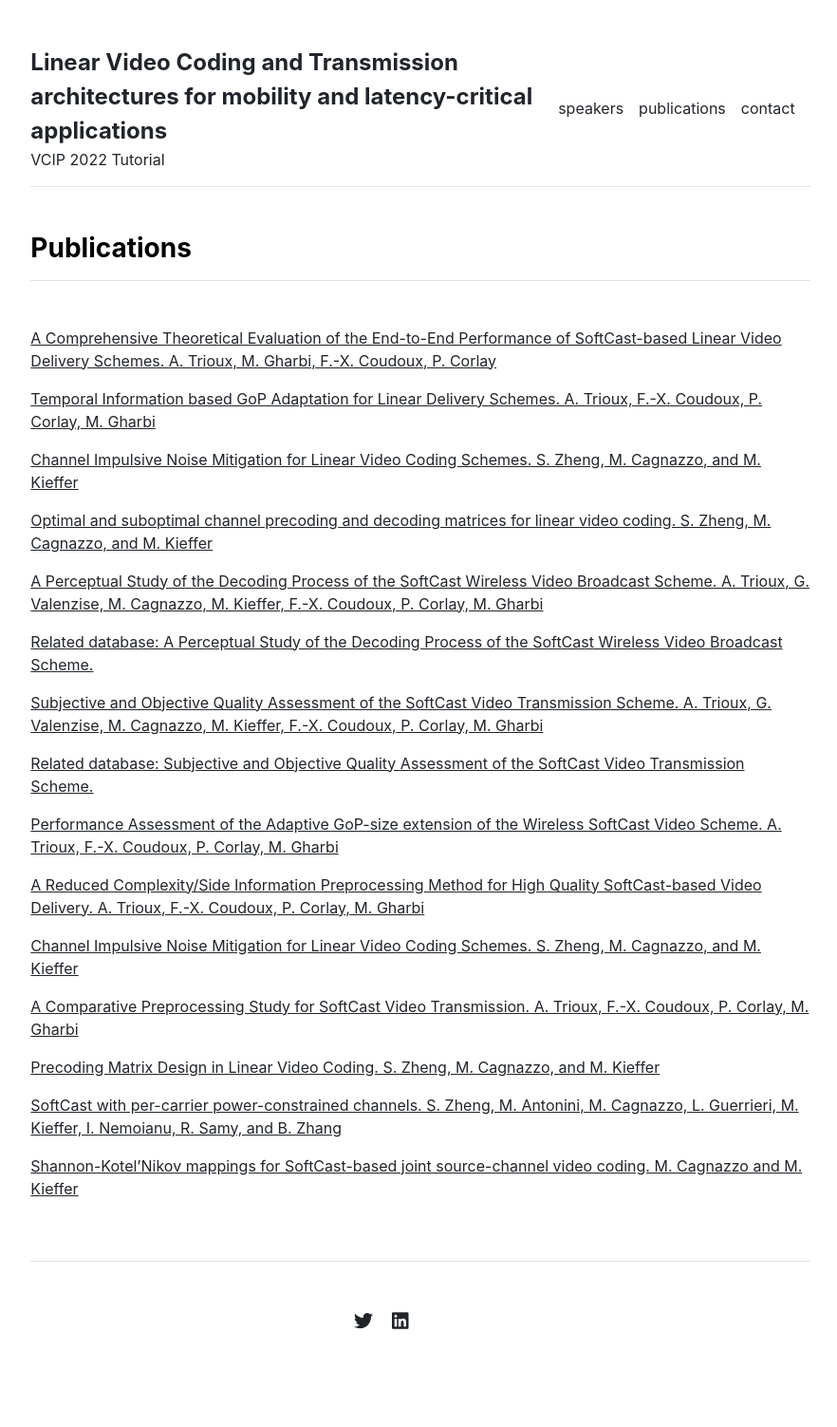
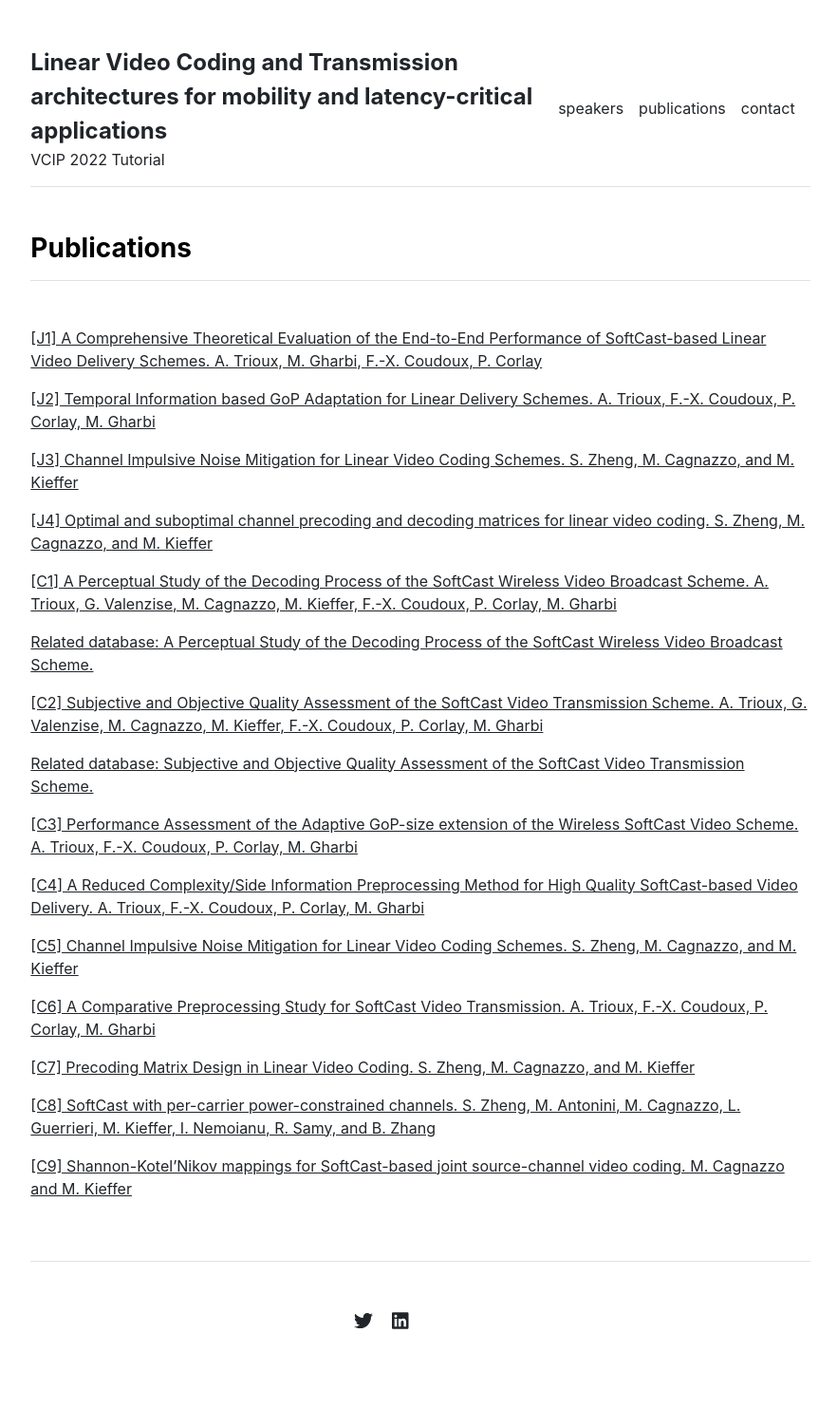
Before and after one commit to XiaYi59/LVCT, a Jekyll site: the page built from publications.md, in a window 1280 px wide. Shown: the whole page at 95% size, without its empty margins (197-1079 px from the left). Built offline with Jekyll 4.4.1, drawn with Linux system fonts in a browser that asks for light colours.

Commit message:
Update publications.yml

```diff
--- a/_data/publications.yml
+++ b/_data/publications.yml
@@ -1,25 +1,25 @@
 featured:
-- {name: 'A Comprehensive Theoretical Evaluation of the End-to-End Performance of SoftCast-based Linear Video Delivery Schemes. A. Trioux, M. Gharbi, F.-X. Coudoux, P. Corlay', url: 'https://doi.org/10.1016/j.image.2021.116369'}
-- {name: 'Temporal Information based GoP Adaptation for Linear Delivery Schemes. A. Trioux, F.-X. Coudoux, P. Corlay, M. Gharbi', url: 'https://doi.org/10.1016/j.image.2019.115734'}
-- {name: 'Channel Impulsive Noise Mitigation for Linear Video Coding Schemes. S. Zheng, M. Cagnazzo, and M. Kieffer', url: 'https://doi.org/10.1109/TCSVT.2019.2937451'}
-- {name: 'Optimal and suboptimal channel precoding and decoding matrices for linear video coding. S. Zheng, M. Cagnazzo, and M. Kieffer', url: 'https://doi.org/10.1016/j.image.2019.06.011'}
+- {name: '[J1] A Comprehensive Theoretical Evaluation of the End-to-End Performance of SoftCast-based Linear Video Delivery Schemes. A. Trioux, M. Gharbi, F.-X. Coudoux, P. Corlay', url: 'https://doi.org/10.1016/j.image.2021.116369'}
+- {name: '[J2] Temporal Information based GoP Adaptation for Linear Delivery Schemes. A. Trioux, F.-X. Coudoux, P. Corlay, M. Gharbi', url: 'https://doi.org/10.1016/j.image.2019.115734'}
+- {name: '[J3] Channel Impulsive Noise Mitigation for Linear Video Coding Schemes. S. Zheng, M. Cagnazzo, and M. Kieffer', url: 'https://doi.org/10.1109/TCSVT.2019.2937451'}
+- {name: '[J4] Optimal and suboptimal channel precoding and decoding matrices for linear video coding. S. Zheng, M. Cagnazzo, and M. Kieffer', url: 'https://doi.org/10.1016/j.image.2019.06.011'}
 
 index:
-- {name: 'A Comprehensive Theoretical Evaluation of the End-to-End Performance of SoftCast-based Linear Video Delivery Schemes. A. Trioux, M. Gharbi, F.-X. Coudoux, P. Corlay', url: 'https://doi.org/10.1016/j.image.2021.116369'}
-- {name: 'Temporal Information based GoP Adaptation for Linear Delivery Schemes. A. Trioux, F.-X. Coudoux, P. Corlay, M. Gharbi', url: 'https://doi.org/10.1016/j.image.2019.115734'}
-- {name: 'Channel Impulsive Noise Mitigation for Linear Video Coding Schemes. S. Zheng, M. Cagnazzo, and M. Kieffer', url: 'https://doi.org/10.1109/TCSVT.2019.2937451'}
-- {name: 'Optimal and suboptimal channel precoding and decoding matrices for linear video coding. S. Zheng, M. Cagnazzo, and M. Kieffer', url: 'https://doi.org/10.1016/j.image.2019.06.011'}
+- {name: '[J1] A Comprehensive Theoretical Evaluation of the End-to-End Performance of SoftCast-based Linear Video Delivery Schemes. A. Trioux, M. Gharbi, F.-X. Coudoux, P. Corlay', url: 'https://doi.org/10.1016/j.image.2021.116369'}
+- {name: '[J2] Temporal Information based GoP Adaptation for Linear Delivery Schemes. A. Trioux, F.-X. Coudoux, P. Corlay, M. Gharbi', url: 'https://doi.org/10.1016/j.image.2019.115734'}
+- {name: '[J3] Channel Impulsive Noise Mitigation for Linear Video Coding Schemes. S. Zheng, M. Cagnazzo, and M. Kieffer', url: 'https://doi.org/10.1109/TCSVT.2019.2937451'}
+- {name: '[J4] Optimal and suboptimal channel precoding and decoding matrices for linear video coding. S. Zheng, M. Cagnazzo, and M. Kieffer', url: 'https://doi.org/10.1016/j.image.2019.06.011'}
 
-- {name: 'A Perceptual Study of the Decoding Process of the SoftCast Wireless Video Broadcast Scheme. A. Trioux, G. Valenzise, M. Cagnazzo, M. Kieffer, F.-X. Coudoux, P. Corlay, M. Gharbi', url: 'https://ieeexplore.ieee.org/document/9733474'}
+- {name: '[C1] A Perceptual Study of the Decoding Process of the SoftCast Wireless Video Broadcast Scheme. A. Trioux, G. Valenzise, M. Cagnazzo, M. Kieffer, F.-X. Coudoux, P. Corlay, M. Gharbi', url: 'https://ieeexplore.ieee.org/document/9733474'}
 - {name: 'Related database: A Perceptual Study of the Decoding Process of the SoftCast Wireless Video Broadcast Scheme.', url: 'https://ieee-dataport.org/open-access/perceptual-study-decoding-process-softcast-wireless-video-broadcast-scheme'}
 
-- {name: 'Subjective and Objective Quality Assessment of the SoftCast Video Transmission Scheme. A. Trioux, G. Valenzise, M. Cagnazzo, M. Kieffer, F.-X. Coudoux, P. Corlay, M. Gharbi', url: 'https://doi.org/10.1109/VCIP49819.2020.9301778'}
+- {name: '[C2] Subjective and Objective Quality Assessment of the SoftCast Video Transmission Scheme. A. Trioux, G. Valenzise, M. Cagnazzo, M. Kieffer, F.-X. Coudoux, P. Corlay, M. Gharbi', url: 'https://doi.org/10.1109/VCIP49819.2020.9301778'}
 - {name: 'Related database: Subjective and Objective Quality Assessment of the SoftCast Video Transmission Scheme.', url: 'https://ieee-dataport.org/open-access/subjective-and-objective-quality-assessment-softcast-video-transmission-scheme'}
 
-- {name: 'Performance Assessment of the Adaptive GoP-size extension of the Wireless SoftCast Video Scheme. A. Trioux, F.-X. Coudoux, P. Corlay, M. Gharbi', url: 'https://doi.org/10.1109/ISIVC49222.2021.9487549'}
-- {name: 'A Reduced Complexity/Side Information Preprocessing Method for High Quality SoftCast-based Video Delivery. A. Trioux, F.-X. Coudoux, P. Corlay, M. Gharbi', url: 'https://doi.org/10.1109/EUVIP47703.2019.8946224'}
-- {name: 'Channel Impulsive Noise Mitigation for Linear Video Coding Schemes. S. Zheng, M. Cagnazzo, and M. Kieffer', url: 'https://doi.org/10.1109/ICASSP.2019.8682699'}
-- {name: 'A Comparative Preprocessing Study for SoftCast Video Transmission. A. Trioux, F.-X. Coudoux, P. Corlay, M. Gharbi', url: 'https://doi.org/10.1109/ISIVC.2018.8709171'}
-- {name: 'Precoding Matrix Design in Linear Video Coding. S. Zheng, M. Cagnazzo, and M. Kieffer', url: 'https://doi.org/10.1109/ICASSP.2018.8461287'}
-- {name: 'SoftCast with per-carrier power-constrained channels. S. Zheng, M. Antonini, M. Cagnazzo, L. Guerrieri, M. Kieffer, I. Nemoianu, R. Samy, and B. Zhang', url: 'https://doi.org/10.1109/ICIP.2016.7532733'}
-- {name: 'Shannon-Kotel’Nikov mappings for SoftCast-based joint source-channel video coding. M. Cagnazzo and M. Kieffer', url: 'https://doi.org/10.1109/ICIP.2015.7350967'}
+- {name: '[C3] Performance Assessment of the Adaptive GoP-size extension of the Wireless SoftCast Video Scheme. A. Trioux, F.-X. Coudoux, P. Corlay, M. Gharbi', url: 'https://doi.org/10.1109/ISIVC49222.2021.9487549'}
+- {name: '[C4] A Reduced Complexity/Side Information Preprocessing Method for High Quality SoftCast-based Video Delivery. A. Trioux, F.-X. Coudoux, P. Corlay, M. Gharbi', url: 'https://doi.org/10.1109/EUVIP47703.2019.8946224'}
+- {name: '[C5] Channel Impulsive Noise Mitigation for Linear Video Coding Schemes. S. Zheng, M. Cagnazzo, and M. Kieffer', url: 'https://doi.org/10.1109/ICASSP.2019.8682699'}
+- {name: '[C6] A Comparative Preprocessing Study for SoftCast Video Transmission. A. Trioux, F.-X. Coudoux, P. Corlay, M. Gharbi', url: 'https://doi.org/10.1109/ISIVC.2018.8709171'}
+- {name: '[C7] Precoding Matrix Design in Linear Video Coding. S. Zheng, M. Cagnazzo, and M. Kieffer', url: 'https://doi.org/10.1109/ICASSP.2018.8461287'}
+- {name: '[C8] SoftCast with per-carrier power-constrained channels. S. Zheng, M. Antonini, M. Cagnazzo, L. Guerrieri, M. Kieffer, I. Nemoianu, R. Samy, and B. Zhang', url: 'https://doi.org/10.1109/ICIP.2016.7532733'}
+- {name: '[C9] Shannon-Kotel’Nikov mappings for SoftCast-based joint source-channel video coding. M. Cagnazzo and M. Kieffer', url: 'https://doi.org/10.1109/ICIP.2015.7350967'}
```
